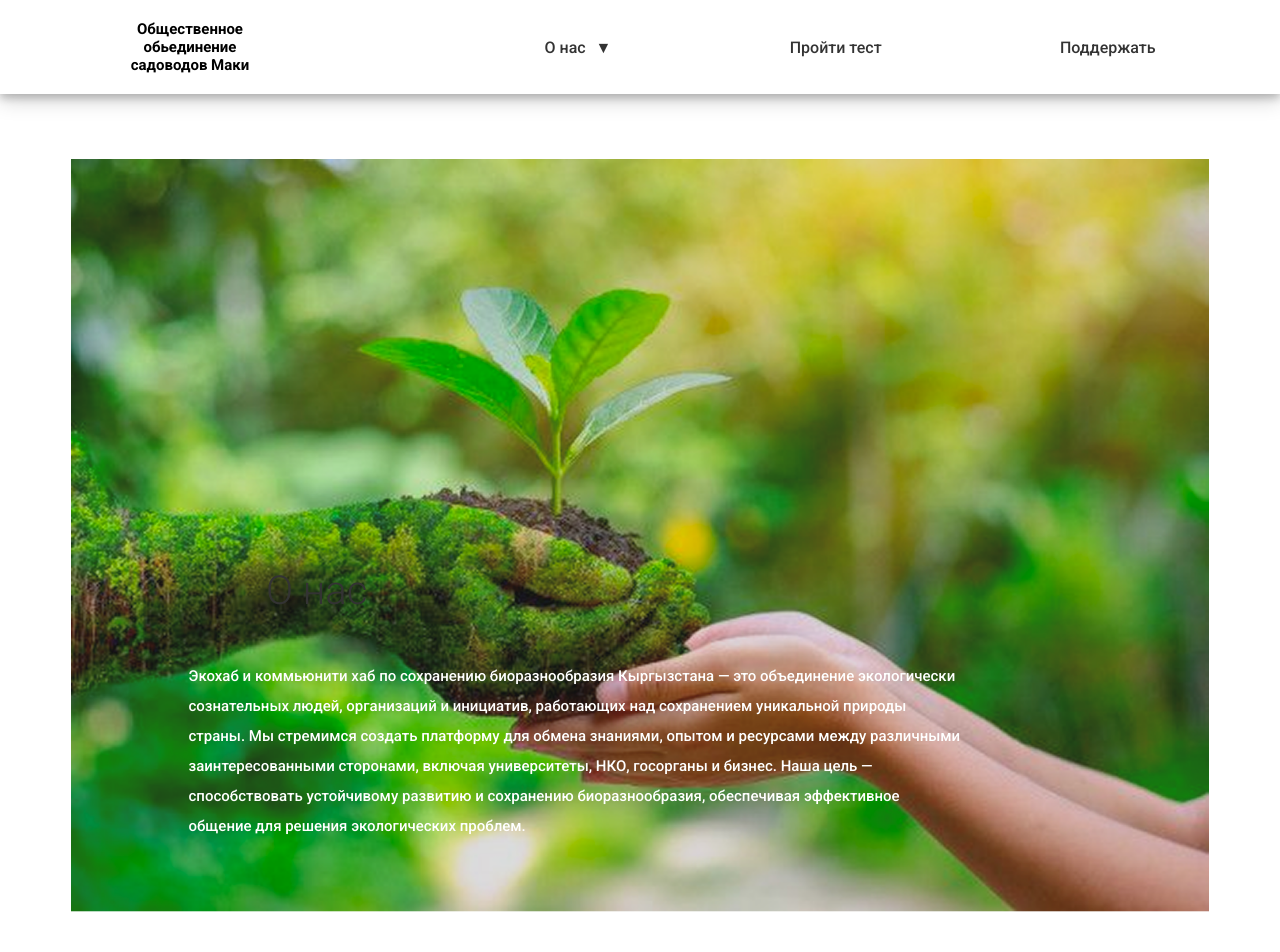
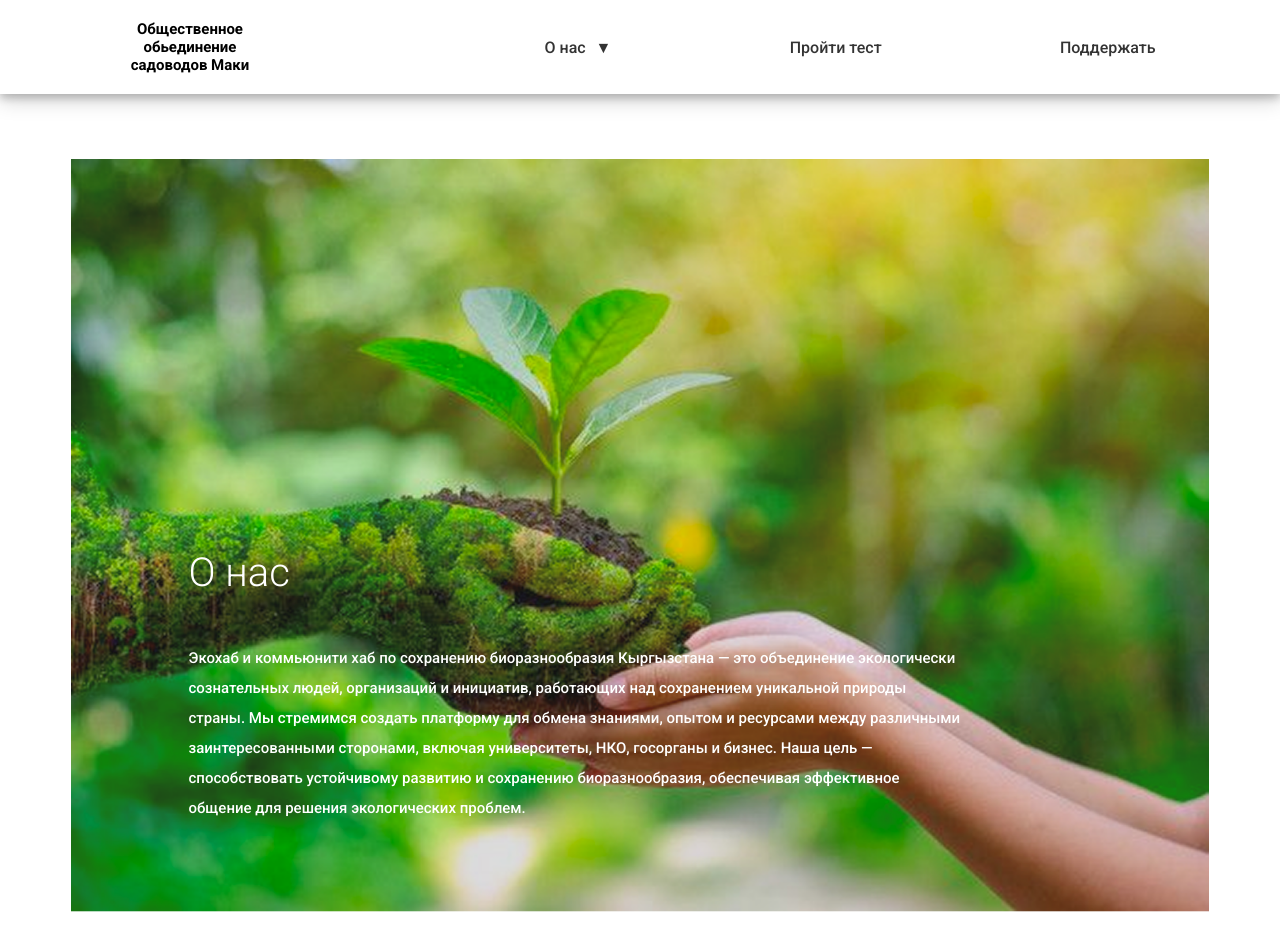
Before and after one commit to MAKIorganization/front, a React (Vite) app: page / in a window 1280 px wide. Shown: the top 952 px of the page. Built offline with nearby package versions, Linux system fonts and the light colour scheme.

Commit message:
solved bug with the color

```diff
--- a/src/pages/Donation/Donation.jsx
+++ b/src/pages/Donation/Donation.jsx
@@ -10,8 +10,8 @@ function Donation(){
                 зато сохраняем природу и заботимся о здоровье человечества. Если хочешь,
                 ты можешь поддержать нас финансово!
             </p>
-            <h1>Способы поддержки</h1>
-            <h4>Перевод на счета</h4>
+            <h1 className={styles.title}>Способы поддержки</h1>
+            <h4 className={styles.option}>Перевод на счета</h4>
             <div className={styles.bankRequisites}>
                 <div className={styles.optimaBank}>
                     <img src={optimaImage} alt="" />
--- a/src/pages/Donation/Donation.module.css
+++ b/src/pages/Donation/Donation.module.css
@@ -37,14 +37,14 @@
 .optimaBank h3, .mBank h3{
     margin-top: 16px;
 }
-h1{
+.title{
     font-size: 40px;
     margin: 36px 0;
 }
-h4{
+.option{
     font-size: 26px;
 }
-h1, h4{
+.title, .option{
     margin-left: 10%;
     font-family: "Roboto", sans-serif;
     font-style: normal;
--- a/src/pages/Landing/MainPage.module.css
+++ b/src/pages/Landing/MainPage.module.css
@@ -10,7 +10,7 @@
 .main_aboutSection_title{
     position:absolute;
     color: white;
-    top: 70%;  /* adjust as needed */
+    top: 70%;
     left: 45%;
     transform: translate(-50%, -50%);
     font-family: "Roboto", sans-serif;
```
